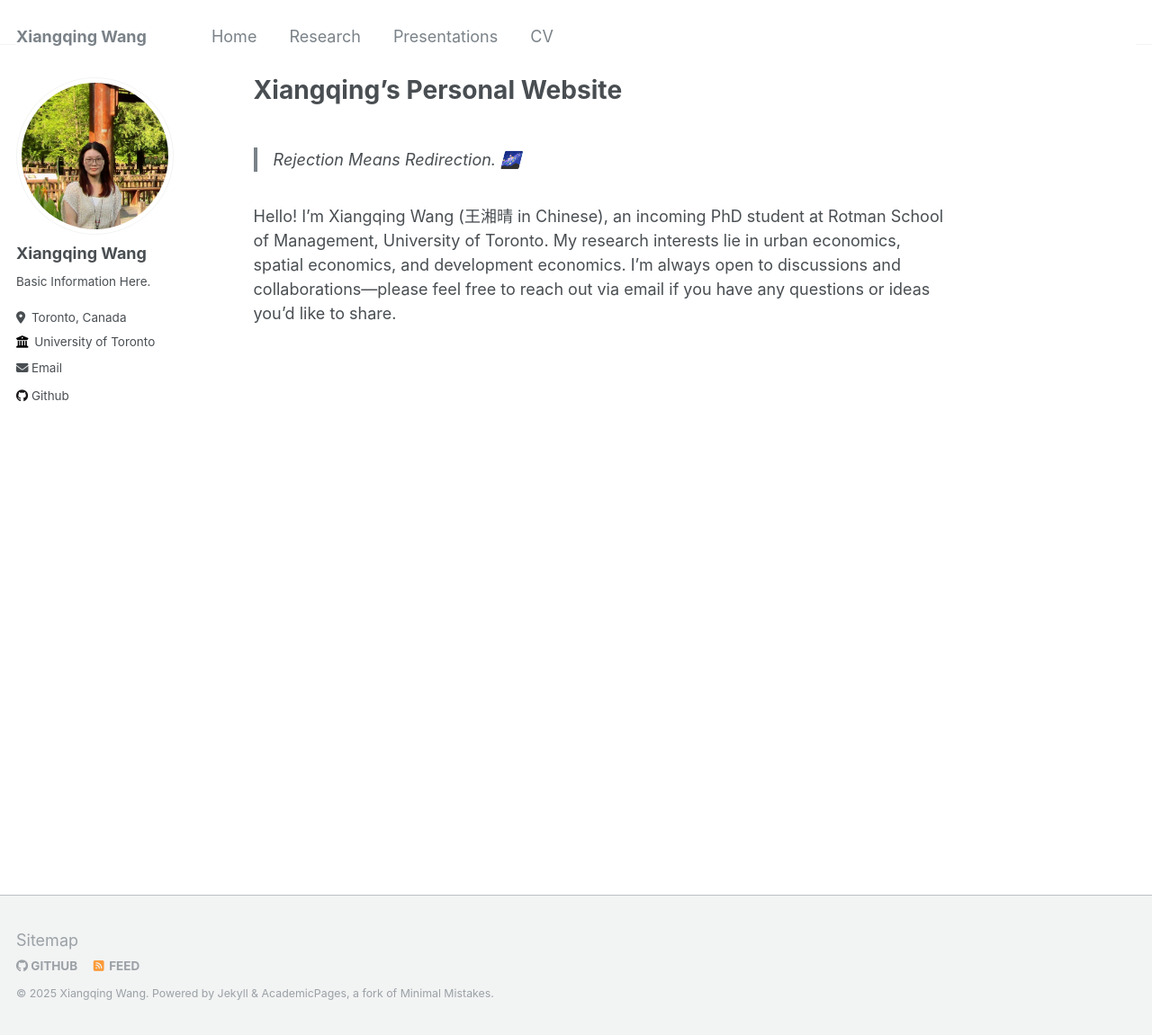
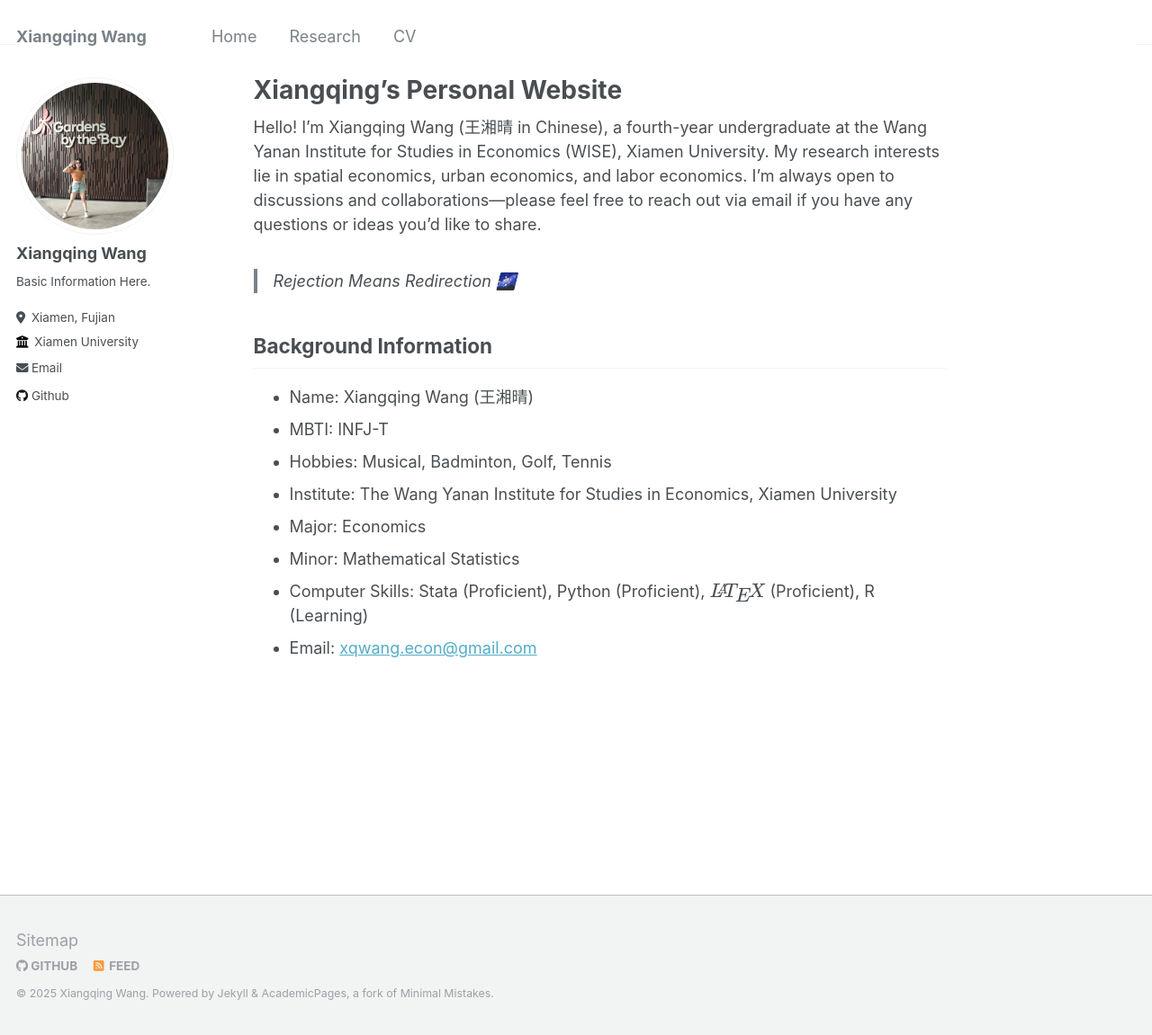
Before and after one commit to leahxqing/leahxqing.github.io, a Jekyll site: the page built from _pages/about.md, in a window 1280 px wide and 1151 px high. Shown: the whole window at 90% size. Built offline with Jekyll 4.4.1, drawn with Linux system fonts in a browser that asks for light colours.

Commit message:
backtomay

```diff
--- a/_config.yml
+++ b/_config.yml
@@ -5,19 +5,19 @@ locale                   : "zh-CN"
 title                    : "Xiangqing Wang"
 title_separator          : "-"
 name                     : &name "Xiangqing Wang"
-description              : &description  "Hello! I'm Xiangqing Wang. If you have any questions or thoughts for me, feel free to contact me through email!"
+description              : &description "Hello! I'm Xiangqing Wang, currently a 3rd year undergraduate from the Wang Yanan Institute for Studies in Economics, Xiamen University. My major is economics and my personal field of interest is urban economics. I am also attending the minor program of statistics from WISE. If you have any questions or thoughts for me, feel free to contact me through email!"
 url                      : https://leahxqing.github.io
 baseurl                  : ""
 repository               : "leahxqing/leahxqing.github.io"
 
 # Site Author
 author:
-  avatar           : "me.jpg"
+  avatar           : "profile.png"
   name             : "Xiangqing Wang"
   bio              : "Basic Information Here."
-  location         : "Toronto, Canada"
-  employer         : "University of Toronto"
-  email            : "xiangqing.wang@rotman.utoronto.ca"
+  location         : "Xiamen, Fujian"
+  employer         : "Xiamen University"
+  email            : "wangxq2003@outlook.com"
   github           : "leahxqing"
 
 # Site Settings
--- a/_pages/about.md
+++ b/_pages/about.md
@@ -7,6 +7,16 @@ redirect_from:
   - /about.html
 ---
 
-> Rejection Means Redirection. 🌌
+Hello! I'm Xiangqing Wang (王湘晴 in Chinese), a fourth-year undergraduate at the Wang Yanan Institute for Studies in Economics (WISE), Xiamen University. My research interests lie in spatial economics, urban economics, and labor economics. I’m always open to discussions and collaborations—please feel free to reach out via email if you have any questions or ideas you’d like to share.
 
-Hello! I'm Xiangqing Wang (王湘晴 in Chinese), an incoming PhD student at Rotman School of Management, University of Toronto. My research interests lie in urban economics, spatial economics, and development economics. I’m always open to discussions and collaborations—please feel free to reach out via email if you have any questions or ideas you’d like to share.
+> Rejection Means Redirection 🌌
+
+## Background Information
+- Name: Xiangqing Wang (王湘晴)
+- MBTI: INFJ-T
+- Hobbies: Musical, Badminton, Golf, Tennis
+- Institute: The Wang Yanan Institute for Studies in Economics, Xiamen University
+- Major: Economics
+- Minor: Mathematical Statistics
+- Computer Skills: Stata (Proficient), Python (Proficient), $$\LaTeX$$ (Proficient), R (Learning)
+- Email: [xqwang.econ@gmail.com](mailto:xqwang.econ@gmail.com)
--- a/assets/css/style.scss
+++ /dev/null
@@ -1,4 +0,0 @@
----
----
-
-@import "jekyll-theme-leap-day";
```
Also changed, not shown: _data/navigation.yml (+5 -2 lines), _pages/publications.md (+0 -2 lines), _pages/talks.html (added, +16 -0 lines), _pages/talks.md (deleted, +0 -18 lines), images/me.jpg (deleted), images/me_pre.jpg (added), 6 other files.
